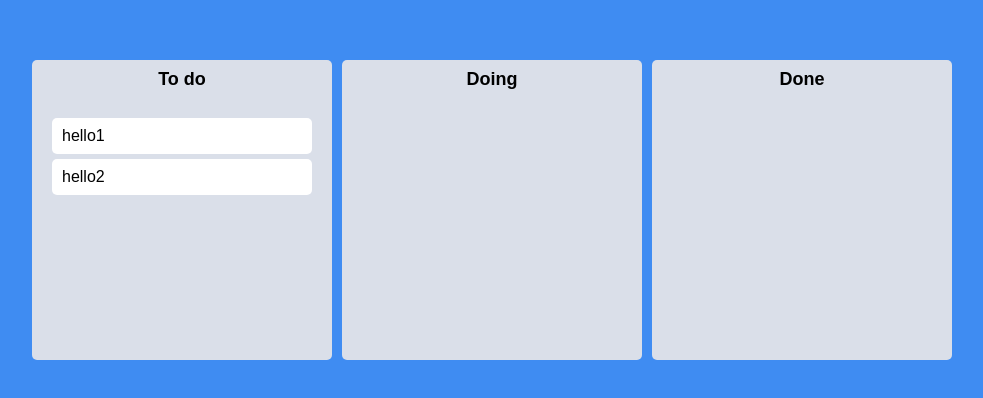
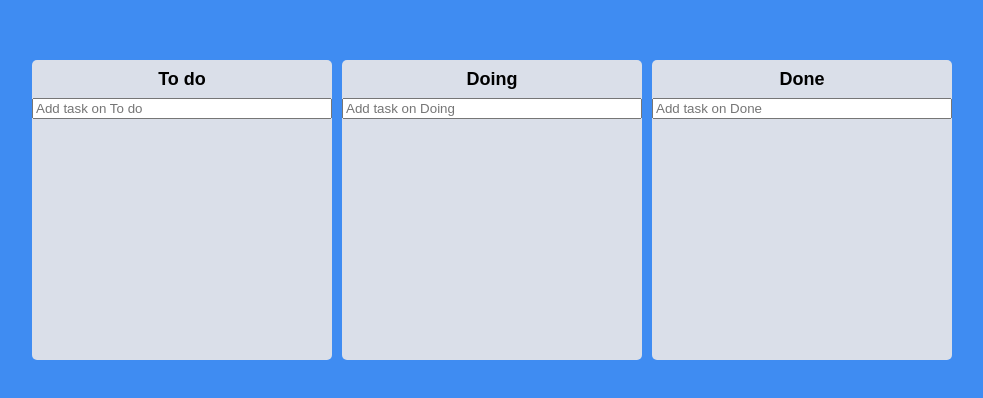
Before and after one commit to codeblue25/learn-react-master, a React (Create React App) app: page / in a window 1280 px wide. Shown: the part 190-588 px from the top of the page, without its empty margins (148-1131 px from the left). Built offline with nearby package versions, Linux system fonts and the light colour scheme.

Commit message:
Add item object

```diff
--- a/src/atoms.tsx
+++ b/src/atoms.tsx
@@ -12,10 +12,7 @@ interface ITodoState {
 export const todoState = atom<ITodoState>({
   key: "todo",
   default: {
-    "To do": [
-      { id: 1, text: "hello1" },
-      { id: 2, text: "hello2" },
-    ],
+    "To do": [],
     Doing: [],
     Done: [],
   },
--- a/src/components/Board.tsx
+++ b/src/components/Board.tsx
@@ -1,9 +1,9 @@
 import { Droppable } from "react-beautiful-dnd";
 import styled from "styled-components";
 import DragabbleCard from "./DragabbleCard";
-import { useRef } from "react";
 import { useForm } from "react-hook-form";
-import { ITodo } from "../atoms";
+import { ITodo, todoState } from "../atoms";
+import { useSetRecoilState } from "recoil";
 
 const Wrapper = styled.div`
   width: 300px;
@@ -39,15 +39,53 @@ const Area = styled.div<IAreaProps>`
   padding: 20px;
 `;
 
+const Form = styled.form`
+  width: 100%;
+  input {
+    width: 100%;
+  }
+`;
+
 interface IBoardProps {
   todoArr: ITodo[];
   boardId: string;
 }
 
+interface IForm {
+  todo: string;
+}
+
 function Board({ todoArr, boardId }: IBoardProps) {
+  const setTodoArr = useSetRecoilState(todoState);
+  const { register, setValue, handleSubmit } = useForm<IForm>();
+  const onValid = ({ todo }: IForm) => {
+    const newTodo = {
+      id: Date.now(),
+      text: todo,
+    };
+    setTodoArr((allBoards) => {
+      return {
+        ...allBoards,
+        [boardId]: [newTodo, ...allBoards[boardId]],
+      };
+    });
+    setValue("todo", "");
+  };
+
   return (
     <Wrapper>
       <Title>{boardId}</Title>
+
+      <Form onSubmit={handleSubmit(onValid)}>
+        <input
+          {...register("todo", {
+            required: true,
+          })}
+          type="text"
+          placeholder={`Add task on ${boardId}`}
+        />
+      </Form>
+
       <Droppable droppableId={boardId}>
         {(magic, snapshot) => (
           <Area
```
